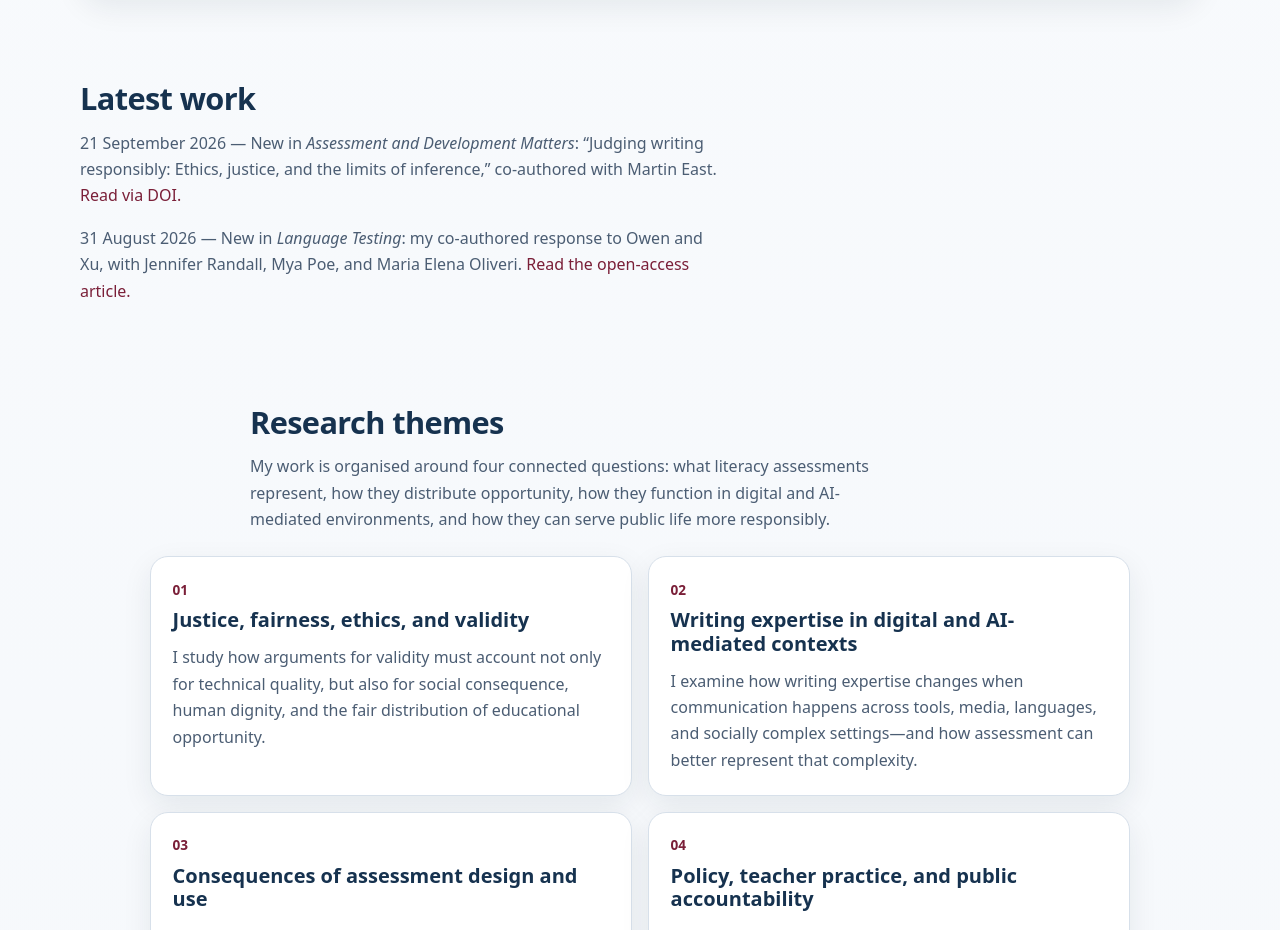
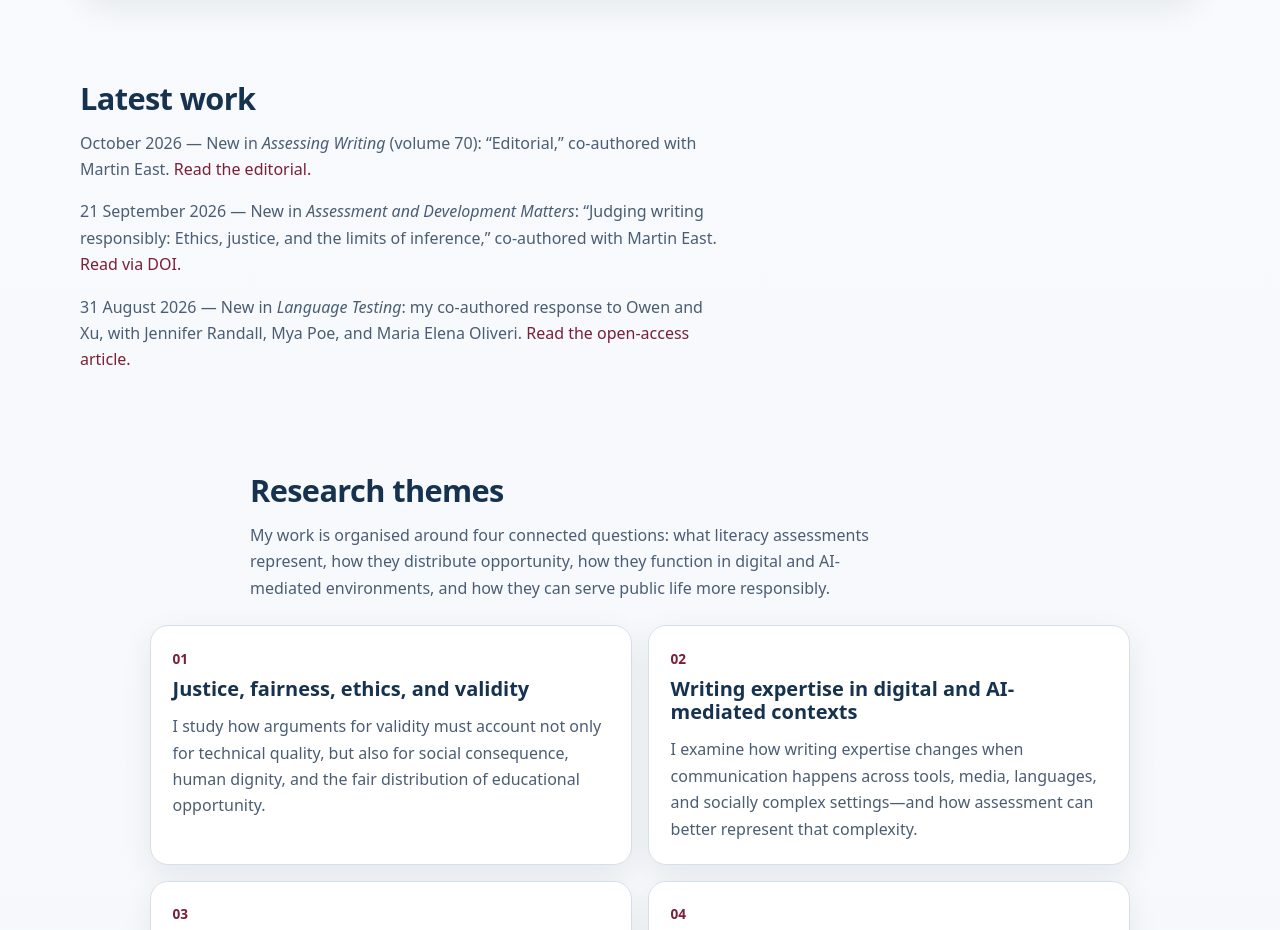
Before and after one commit to dslomp76-droid/david-slomp-site, a plain HTML site: page index.html in a window 1280 px wide. Shown: the part 1267-2197 px from the top of the page. Drawn offline with Linux system fonts and the light colour scheme.

Commit message:
Add Assessing Writing volume 70 editorial to Latest work

```diff
--- a/index.html
+++ b/index.html
@@ -131,6 +131,7 @@
     <div class="container">
       <div class="section-header">
         <h2 id="latest-work-title">Latest work</h2>
+        <p><time datetime="2026-10">October 2026</time> — New in <em>Assessing Writing</em> (volume 70): “Editorial,” co-authored with Martin East. <a href="https://doi.org/10.1016/j.asw.2026.101144" target="_blank" rel="noopener noreferrer">Read the editorial.</a></p>
         <p><time datetime="2026-09-21">21 September 2026</time> — New in <em>Assessment and Development Matters</em>: “Judging writing responsibly: Ethics, justice, and the limits of inference,” co-authored with Martin East. <a href="https://doi.org/10.53841/bpsadm.2026.18.3.48" target="_blank" rel="noopener noreferrer">Read via DOI.</a></p>
         <p><time datetime="2026-08-31">31 August 2026</time> — New in <em>Language Testing</em>: my co-authored response to Owen and Xu, with Jennifer Randall, Mya Poe, and Maria Elena Oliveri. <a href="https://doi.org/10.1177/02655322261468288" target="_blank" rel="noopener noreferrer">Read the open-access article.</a></p>
       </div>
```
